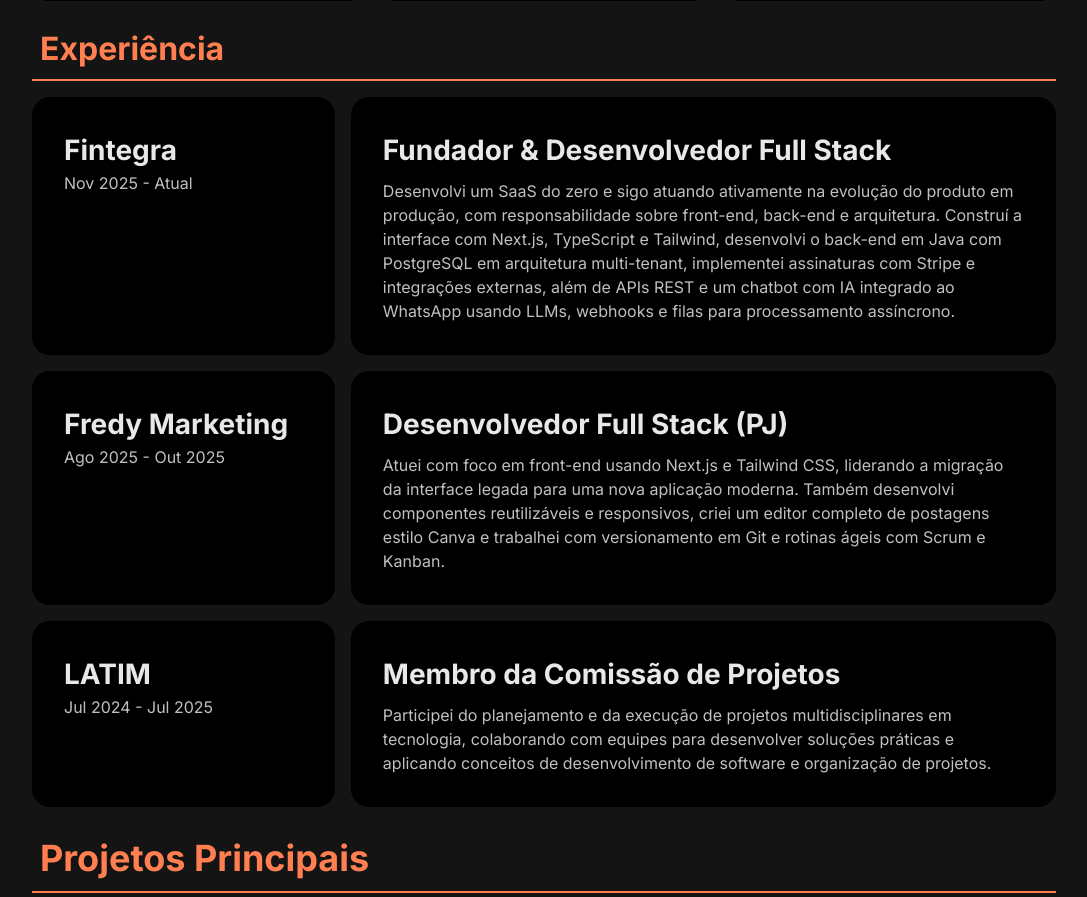
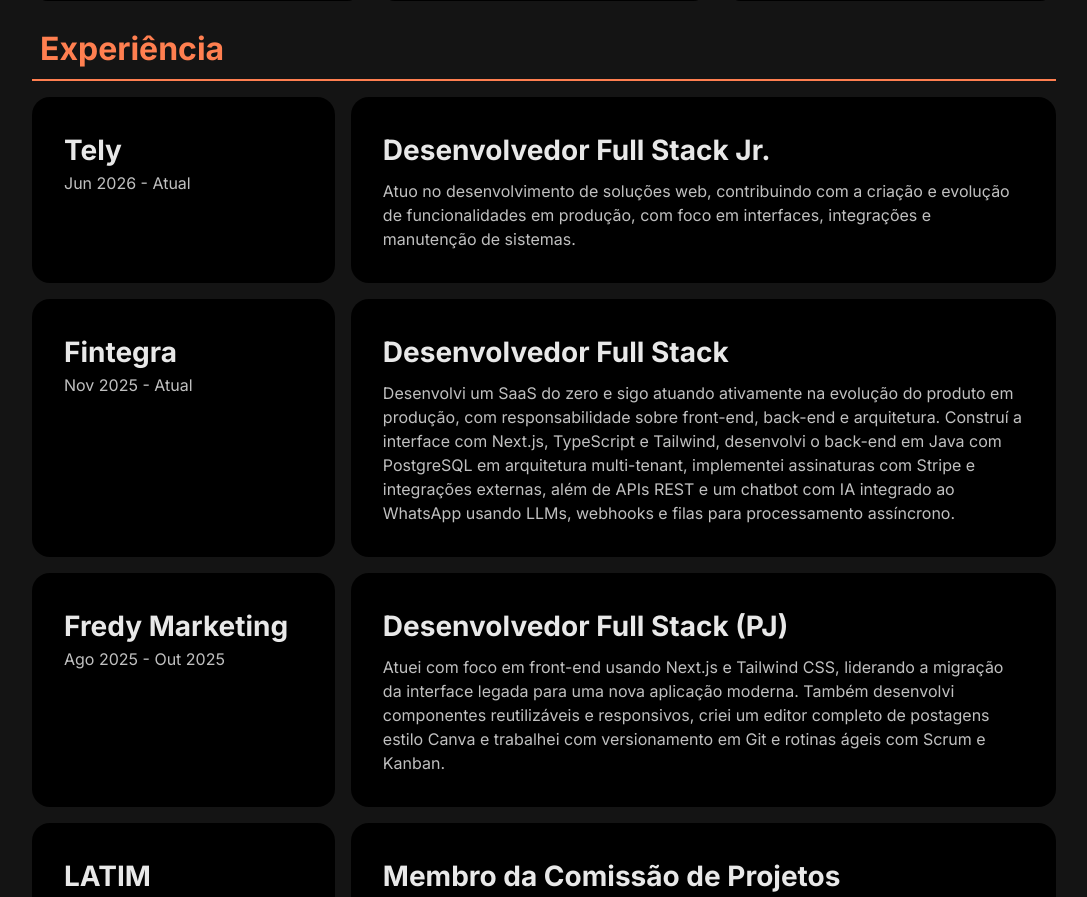
Before and after one commit to mwndl/portfolio, a Next.js app: page / in a window 1280 px wide. Shown: the part 916-1813 px from the top of the page, without its empty margins (96-1183 px from the left). Built offline with nearby package versions, Linux system fonts and the light colour scheme.

Commit message:
Atualiza experiencia com novo cargo

```diff
--- a/src/app/components/Experience/index.jsx
+++ b/src/app/components/Experience/index.jsx
@@ -8,7 +8,7 @@
   const { t } = useTranslation();
   const [containerRef, isVisible] = useIntersectionObserver();
 
-  const items = ['item3', 'item2', 'item1'];
+  const items = ['item4', 'item3', 'item2', 'item1'];
 
   console.log('Experience visible:', isVisible);
 
--- a/src/locales/en_translation.json
+++ b/src/locales/en_translation.json
@@ -44,8 +44,14 @@
     },
     "experience": {
         "title": "Experience",
+        "item4": {
+            "role": "Junior Full Stack Developer",
+            "company": "Tely",
+            "date": "Jun 2026 - Present",
+            "description": "I work on the development of web solutions, contributing to the creation and evolution of production features with a focus on interfaces, integrations, and system maintenance."
+        },
         "item3": {
-            "role": "Founder & Full Stack Developer",
+            "role": "Full Stack Developer",
             "company": "Fintegra",
             "date": "Nov 2025 - Present",
             "description": "I built a SaaS from scratch and remain actively involved in evolving the product now that it is in production, owning frontend, backend, and architecture. I created the interface with Next.js, TypeScript, and Tailwind, developed the Java and PostgreSQL backend with a multi-tenant architecture, implemented Stripe subscriptions and external integrations, and delivered REST APIs plus an AI chatbot integrated with WhatsApp using LLMs, webhooks, and queue-based asynchronous processing."
--- a/src/locales/pt_translation.json
+++ b/src/locales/pt_translation.json
@@ -44,8 +44,14 @@
     },
     "experience": {
         "title": "Experiência",
+        "item4": {
+            "role": "Desenvolvedor Full Stack Jr.",
+            "company": "Tely",
+            "date": "Jun 2026 - Atual",
+            "description": "Atuo no desenvolvimento de soluções web, contribuindo com a criação e evolução de funcionalidades em produção, com foco em interfaces, integrações e manutenção de sistemas."
+        },
         "item3": {
-            "role": "Fundador & Desenvolvedor Full Stack",
+            "role": "Desenvolvedor Full Stack",
             "company": "Fintegra",
             "date": "Nov 2025 - Atual",
             "description": "Desenvolvi um SaaS do zero e sigo atuando ativamente na evolução do produto em produção, com responsabilidade sobre front-end, back-end e arquitetura. Construí a interface com Next.js, TypeScript e Tailwind, desenvolvi o back-end em Java com PostgreSQL em arquitetura multi-tenant, implementei assinaturas com Stripe e integrações externas, além de APIs REST e um chatbot com IA integrado ao WhatsApp usando LLMs, webhooks e filas para processamento assíncrono."
```
